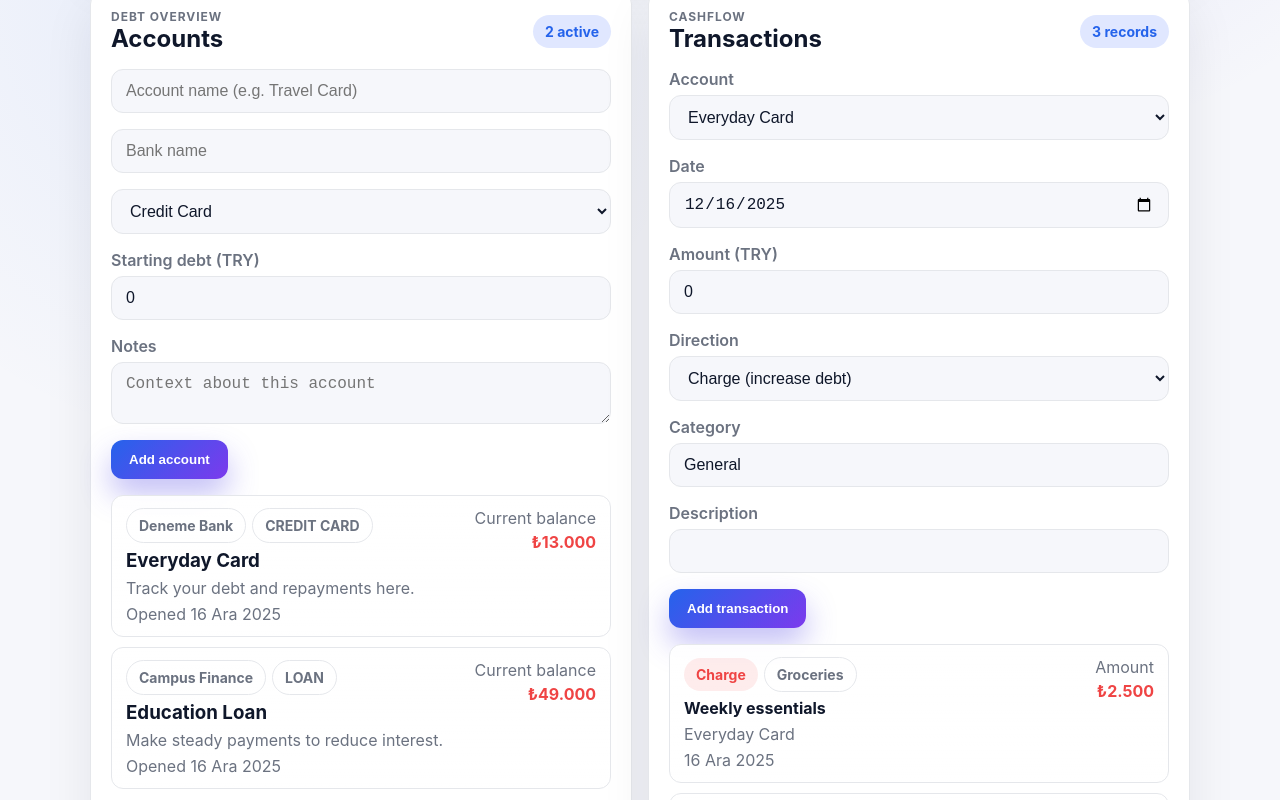
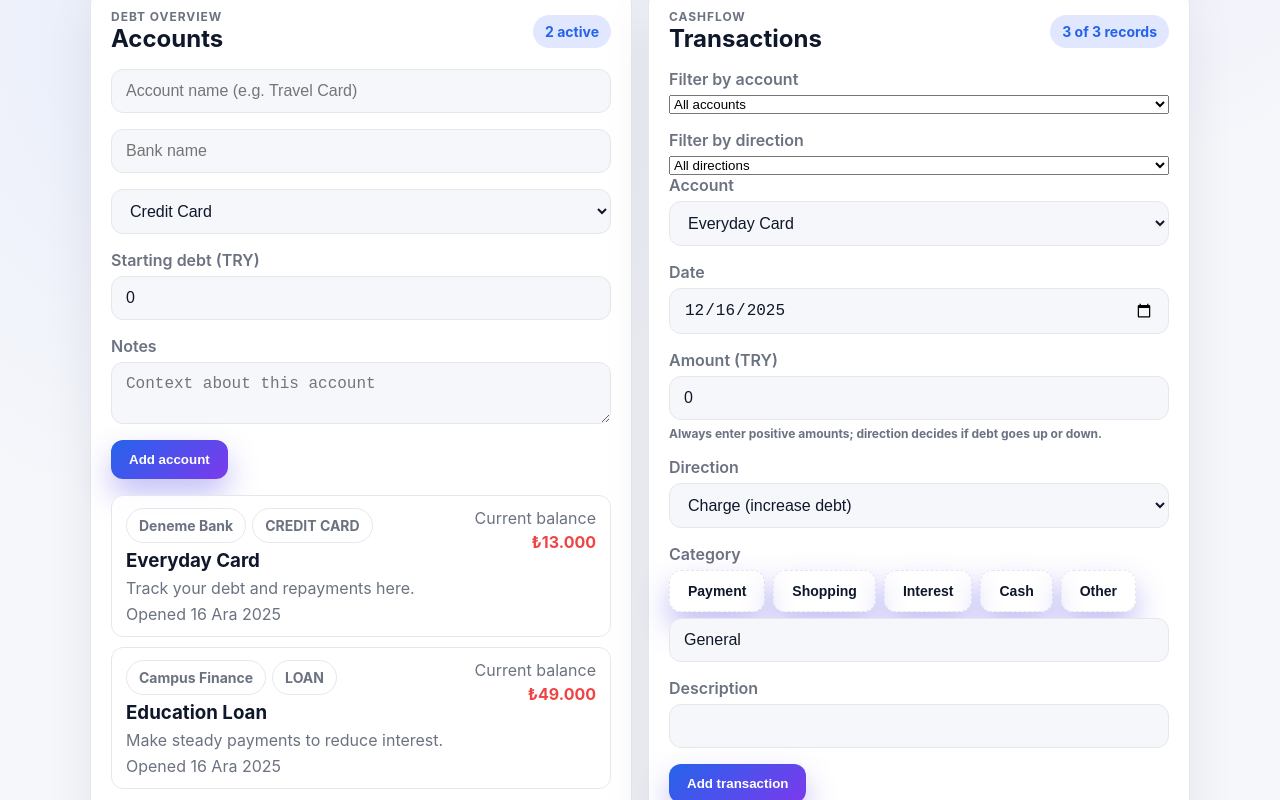
Before and after one commit to xhaoareth/deneme-webapp, a React (Vite) app: page / in a window 1280 px wide. Shown: the part 300-1100 px from the top of the page. Built offline with nearby package versions, Linux system fonts and the light colour scheme.

Commit message:
Improve transactions UI and controls

```diff
--- a/src/App.tsx
+++ b/src/App.tsx
@@ -288,14 +288,21 @@ function AccountsSection({
   );
 }
 
+const categoryPresets = ['Payment', 'Shopping', 'Interest', 'Cash', 'Other'] as const;
+
 function TransactionRow({ transaction, accountName }: { transaction: Transaction; accountName: string }) {
   const directionLabel = transaction.direction === 'NEGATIVE' ? 'Charge' : 'Payment';
   return (
-    <li className="list-item transaction">
+    <li
+      className={`list-item transaction ${
+        transaction.direction === 'NEGATIVE' ? 'transaction-negative' : 'transaction-positive'
+      }`}
+    >
       <div className="stack">
         <div className="meta">
           <span className={`pill ${transaction.direction === 'NEGATIVE' ? 'danger' : 'success'}`}>{directionLabel}</span>
           <span className="pill subtle">{transaction.category}</span>
+          <span className="pill subtle">{accountName}</span>
         </div>
         <h4>{transaction.description || 'No description'}</h4>
         <p className="muted">{accountName}</p>
@@ -329,14 +336,28 @@ function TransactionsSection({
     description: '',
   });
 
+  const [filters, setFilters] = useState({
+    accountId: 'ALL',
+    direction: 'ALL' as TransactionDirection | 'ALL',
+  });
+
   useEffect(() => {
     if (!form.accountId && accounts[0]?.id) {
       setForm((prev) => ({ ...prev, accountId: accounts[0].id }));
     }
   }, [accounts, form.accountId]);
 
+  useEffect(() => {
+    if (filters.accountId !== 'ALL' && !accounts.some((account) => account.id === filters.accountId)) {
+      setFilters((prev) => ({ ...prev, accountId: 'ALL' }));
+    }
+  }, [accounts, filters.accountId]);
+
   const handleChange = (event: InputChangeEvent) => {
-    setForm((prev) => ({ ...prev, [event.target.name]: event.target.value }));
+    const { name, value } = event.target;
+    const sanitizedValue =
+      name === 'amount' ? (value === '' ? '' : Math.abs(Number(value)).toString()) : value;
+    setForm((prev) => ({ ...prev, [name]: sanitizedValue }));
   };
 
   const handleSubmit = (event: FormSubmitEvent) => {
@@ -357,6 +378,21 @@ function TransactionsSection({
     setForm((prev) => ({ ...prev, amount: '0', description: '' }));
   };
 
+  const handleFilterChange = (event: InputChangeEvent) => {
+    const { name, value } = event.target;
+    setFilters((prev) => ({ ...prev, [name]: value }));
+  };
+
+  const filteredTransactions = useMemo(() => {
+    return transactions.filter((transaction) => {
+      const matchesAccount =
+        filters.accountId === 'ALL' || transaction.accountId === filters.accountId;
+      const matchesDirection =
+        filters.direction === 'ALL' || transaction.direction === filters.direction;
+      return matchesAccount && matchesDirection;
+    });
+  }, [filters.accountId, filters.direction, transactions]);
+
   return (
     <section className="card">
       <div className="card-header">
@@ -364,7 +400,31 @@ function TransactionsSection({
           <p className="eyebrow">Cashflow</p>
           <h2>Transactions</h2>
         </div>
-        <span className="pill">{transactions.length} records</span>
+        <span className="pill">
+          {filteredTransactions.length} of {transactions.length} records
+        </span>
+      </div>
+
+      <div className="grid two-col inline-fields">
+        <label className="field">
+          <span>Filter by account</span>
+          <select name="accountId" value={filters.accountId} onChange={handleFilterChange}>
+            <option value="ALL">All accounts</option>
+            {accounts.map((account) => (
+              <option key={account.id} value={account.id}>
+                {account.name}
+              </option>
+            ))}
+          </select>
+        </label>
+        <label className="field">
+          <span>Filter by direction</span>
+          <select name="direction" value={filters.direction} onChange={handleFilterChange}>
+            <option value="ALL">All directions</option>
+            <option value="NEGATIVE">Charges (increase debt)</option>
+            <option value="POSITIVE">Payments (reduce debt)</option>
+          </select>
+        </label>
       </div>
 
       <form className="grid account-form" onSubmit={handleSubmit}>
@@ -388,7 +448,16 @@ function TransactionsSection({
         <div className="grid two-col inline-fields">
           <label className="field">
             <span>Amount (TRY)</span>
-            <input name="amount" type="number" min="0" step="100" value={form.amount} onChange={handleChange} />
+            <input
+              name="amount"
+              type="number"
+              min="0"
+              step="100"
+              value={form.amount}
+              onChange={handleChange}
+              inputMode="decimal"
+            />
+            <p className="muted small">Always enter positive amounts; direction decides if debt goes up or down.</p>
           </label>
           <label className="field">
             <span>Direction</span>
@@ -402,6 +471,18 @@ function TransactionsSection({
         <div className="grid two-col inline-fields">
           <label className="field">
             <span>Category</span>
+            <div className="preset-row">
+              {categoryPresets.map((preset) => (
+                <button
+                  key={preset}
+                  type="button"
+                  className={`pill preset ${form.category === preset ? 'active' : ''}`}
+                  onClick={() => setForm((prev) => ({ ...prev, category: preset }))}
+                >
+                  {preset}
+                </button>
+              ))}
+            </div>
             <input name="category" value={form.category} onChange={handleChange} />
           </label>
           <label className="field">
@@ -416,11 +497,13 @@ function TransactionsSection({
       </form>
 
       <ul className="list">
-        {transactions.map((transaction) => {
+        {filteredTransactions.map((transaction) => {
           const accountName = accounts.find((account) => account.id === transaction.accountId)?.name || 'Unknown account';
           return <TransactionRow key={transaction.id} transaction={transaction} accountName={accountName} />;
         })}
-        {transactions.length === 0 && <p className="empty">Add transactions to see how balances change over time.</p>}
+        {filteredTransactions.length === 0 && (
+          <p className="empty">No transactions match your filters. Try adjusting them to see results.</p>
+        )}
       </ul>
     </section>
   );
--- a/src/index.css
+++ b/src/index.css
@@ -261,6 +261,20 @@ a {
   color: #ef4444;
 }
 
+.pill.preset {
+  background: transparent;
+  border: 1px dashed var(--border);
+  color: var(--text);
+  transition: background 150ms ease, border-color 150ms ease, color 150ms ease;
+}
+
+.pill.preset.active,
+.pill.preset:hover {
+  background: rgba(37, 99, 235, 0.1);
+  border-color: var(--accent);
+  color: var(--accent);
+}
+
 .list-item {
   display: flex;
   justify-content: space-between;
@@ -297,6 +311,26 @@ a {
 
 .negative {
   color: #ef4444;
+}
+
+.preset-row {
+  display: flex;
+  flex-wrap: wrap;
+  gap: 8px;
+}
+
+.transaction-positive {
+  border-color: #bbf7d0;
+  background: linear-gradient(180deg, rgba(240, 253, 244, 0.9), rgba(220, 252, 231, 0.7));
+}
+
+.transaction-negative {
+  border-color: #fecdd3;
+  background: linear-gradient(180deg, rgba(255, 241, 242, 0.9), rgba(254, 226, 226, 0.7));
+}
+
+.muted.small {
+  font-size: 12px;
 }
 
 .field {
```
